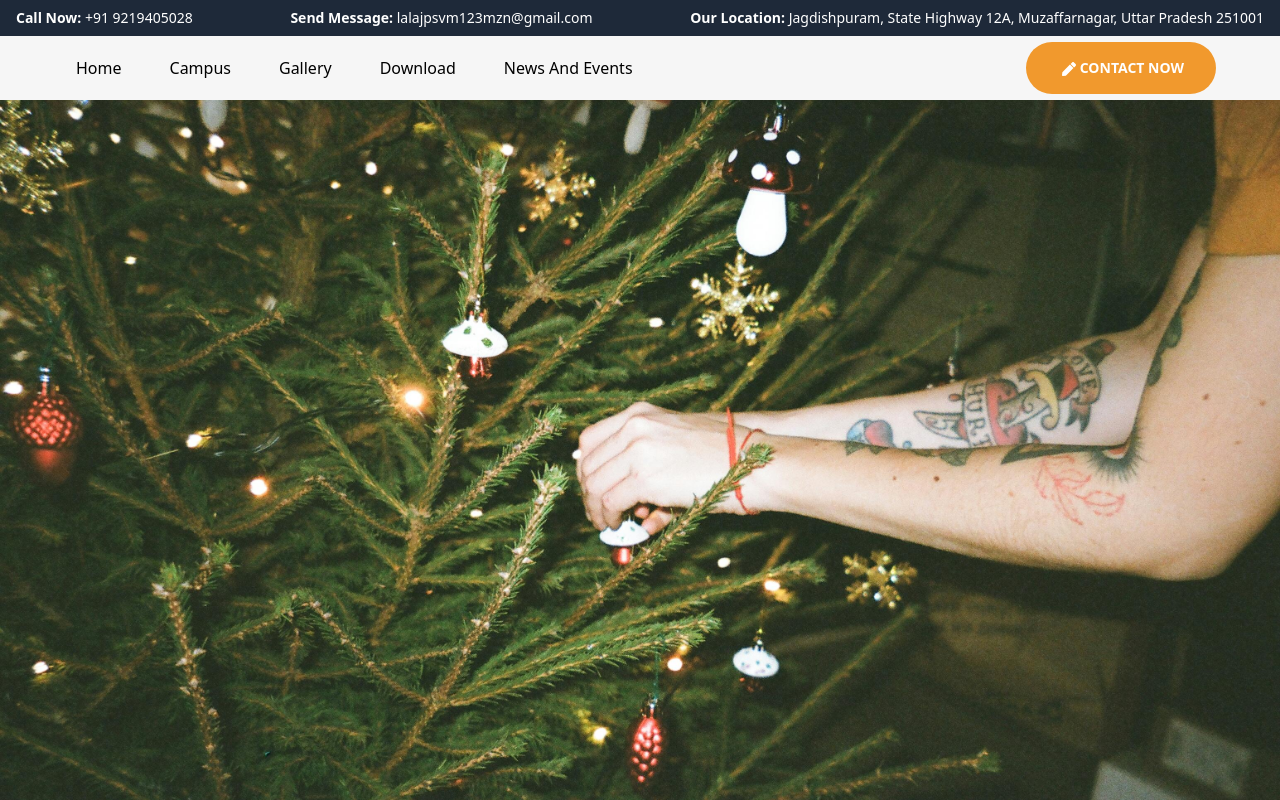
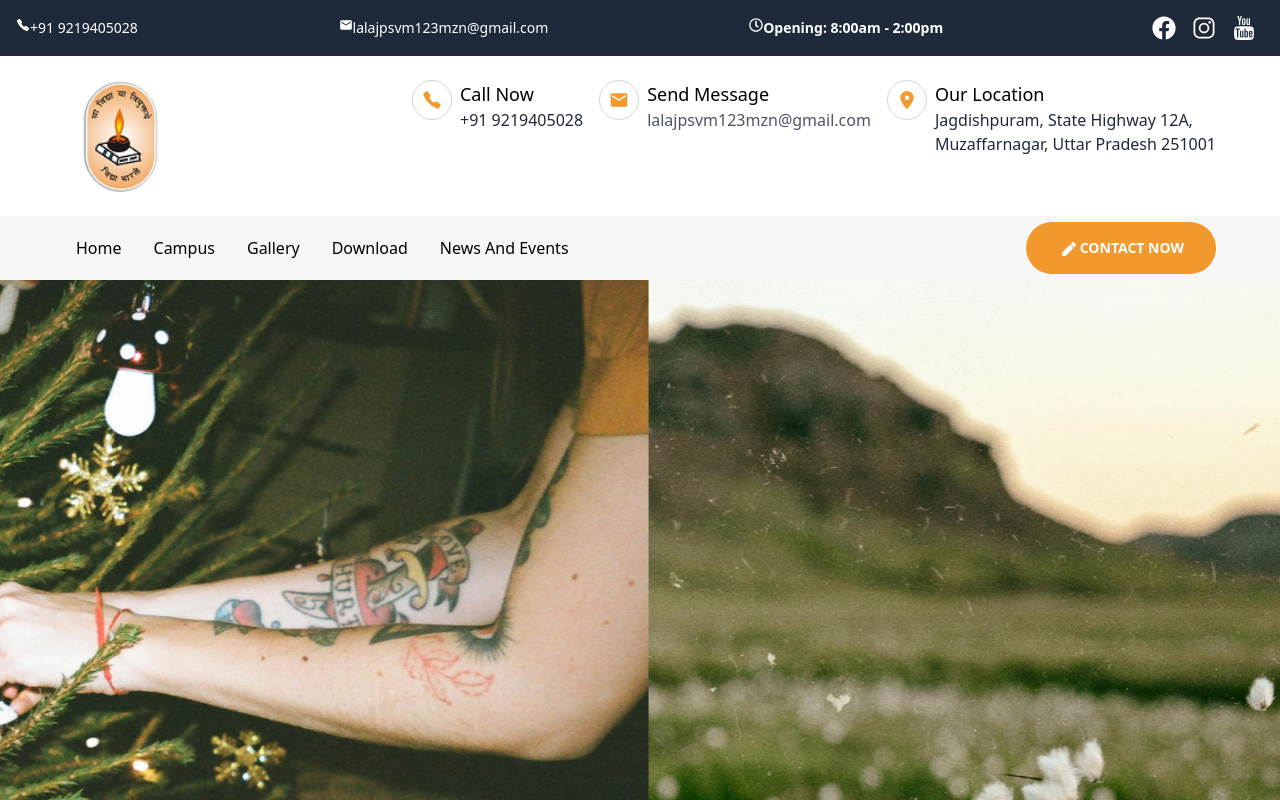
Before and after one commit to ErAniketKumar/shiva-school-project-free, a React (Vite) app: page / in a window 1280 px wide. Shown: the top 800 px of the page. Built offline with nearby package versions, Linux system fonts and the light colour scheme.

Commit message:
front page complete ready

```diff
--- a/src/App.jsx
+++ b/src/App.jsx
@@ -1,12 +1,14 @@
 import React from 'react'
 import Navbar from './components/Navbar'
 import HeroSection from "./components/HeroSection"
+import Footer from "./components/Footer"
 
 const App = () => {
   return (
     <div>
       <Navbar></Navbar>
       <HeroSection></HeroSection>
+      <Footer></Footer>
     </div>
   )
 }
--- /dev/null
+++ b/src/components/ContactInfo.jsx
@@ -0,0 +1,102 @@
+import React from "react";
+import { FaLocationDot } from "react-icons/fa6";
+import { MdEmail } from "react-icons/md";
+import { IoCallSharp } from "react-icons/io5";
+
+const ContactInfo = () => {
+	return (
+		<div className="mx-[4rem] md:mt-12 my-12">
+			<div className="flex flex-col items-center">
+				<h1 className="text-4xl font-bold mb-2">
+					Contact&nbsp;<span className="text-[#f1992d]">Information</span>
+				</h1>
+				<div className="bg-gray-800 w-24 h-[.1rem] mb-1 ml-8"></div>
+				<div className="bg-gray-800 w-24 h-[.1rem] mb-10 mr-4"></div>
+			</div>
+
+			<div className="grid md:grid-cols-2 gap-6">
+				<div>
+					<iframe
+						src="https://www.google.com/maps/embed?pb=!1m19!1m8!1m3!1d6948.800542991803!2d77.7283251!3d29.44632!3m2!1i1024!2i768!4f13.1!4m8!3e6!4m0!4m5!1s0x390c1ad932120ce9%3A0xb1c481f9f0508e4b!2sLala%20Jagdish%20Prasad%20Saraswati%20Vidya%20Mandir%20CPWH%2BG8G%20Jagdishpuram%20SH%2012A%2C%20Muzaffarnagar%2C%20Uttar%20Pradesh%20251001!3m2!1d29.44632!2d77.72832509999999!5e0!3m2!1sen!2sin!4v1744435417331!5m2!1sen!2sin"
+						width="100%"
+						height="450"
+						style={{ border: 0 }}
+						allowFullScreen=""
+						loading="lazy"
+						referrerPolicy="no-referrer-when-downgrade"
+					></iframe>
+				</div>
+				{/* You can add contact details or a form here later */}
+				<div className="flex flex-col gap-4">
+					<input
+						className="outline-none p-2 border"
+						type="text"
+						placeholder="Enter Name"
+					/>
+					<input
+						className="outline-none p-2 border"
+						type="text"
+						placeholder="Email Address"
+					/>
+					<input
+						className="outline-none p-2 border"
+						type="text"
+						placeholder="Website"
+					/>
+					<textarea
+						rows="8"
+						className="outline-none p-2 border"
+						name=""
+						id=""
+						placeholder="Comment"
+					></textarea>
+					<div>
+						<button className="bg-[#f1992d] text-white hover:bg-black py-3 px-6">
+							POST COMMENT
+						</button>
+					</div>
+				</div>
+			</div>
+
+			<div className="grid md:grid-cols-3 hide gap-6 mt-20">
+				<div className="flex gap-6">
+					<div className="rounded-full text-gray-300 w-16 h-16 border flex justify-center items-center flex-shrink-0">
+						<FaLocationDot className="text-lg text-[#f1992d]" />
+					</div>
+					<div>
+						<h4 className="text-xl font-medium">Location</h4>
+						<h5 className="text-gray-600 text-lg font-medium">
+							Lala Jagdish Prasad Saraswati Vidya Mandir
+						</h5>
+						<p className="text-gray-800">
+							Jagdishpuram,State Highway 12A, Muzaffarnagar,Uttar Pradesh 251001
+						</p>
+					</div>
+				</div>
+				<div className="flex gap-6">
+					<div className="rounded-full text-gray-300 w-16 h-16 border flex justify-center items-center flex-shrink-0">
+						<MdEmail className="text-2xl text-[#f1992d]" />
+					</div>
+					<div>
+						<h4 className="text-xl font-medium">Email Address</h4>{" "}
+						<h5 className="text-gray-600 text-lg font-medium">
+							lalajpsvm123mzn@gmail.com
+						</h5>
+					</div>
+				</div>
+				<div className="flex gap-6">
+					<div className="rounded-full text-gray-300 w-16 h-16 border flex justify-center items-center flex-shrink-0">
+						<IoCallSharp className="text-2xl text-[#f1992d]" />
+					</div>
+					<div>
+						<p className="text-lg text-gray-800">+91 9219405028,</p>
+						<p className="text-lg text-gray-800">+91 9411670674, </p>
+						<p className="text-lg text-gray-800">+91 9837643451</p>
+					</div>
+				</div>
+			</div>
+		</div>
+	);
+};
+
+export default ContactInfo;
--- /dev/null
+++ b/src/components/Footer.jsx
@@ -0,0 +1,73 @@
+import React from "react";
+import { Link } from "react-router-dom";
+import { FaPhoneAlt, FaEnvelope } from "react-icons/fa";
+import { FaFacebook } from "react-icons/fa";
+import { IoLogoInstagram } from "react-icons/io5";
+import { TfiYoutube } from "react-icons/tfi";
+
+const Footer = () => {
+	return (
+		<div
+			className="relative text-white py-10 px-6 md:px-16 bg-cover bg-center bg-no-repeat p-10"
+			style={{
+				backgroundImage: "url('/Images/schoolBuilding.jpg')",
+				backgroundAttachment: "fixed",
+			}}
+		>
+			{/* background black trans */}
+			<div className="absolute inset-0 bg-black opacity-90 z-0"></div>
+
+			<div className="relative z-10 grid md:grid-cols-2 gap-10 items-center">
+				{/* Left Section */}
+				<div className="space-y-4">
+					<img
+						src="/Images/logo.png"
+						alt="Logo"
+						className="w-28 h-28 object-contain"
+					/>
+					<p className="flex items-center">
+						<FaPhoneAlt className="text-[#f1992d] mr-2" />
+						Phone: +91 9219405028, +91 9411670674, +91 9837643451
+					</p>
+					<p className="flex items-center">
+						<FaEnvelope className="text-[#f1992d] mr-2" />
+						Email: lalajpsvm123mzn@gmail.com
+					</p>
+				</div>
+
+				{/* Right Section */}
+				<div>
+					<h2 className="text-2xl font-semibold mb-2">Useful Links</h2>
+					<div className="w-14 h-[2px] bg-[#f1992d] mb-4" />
+					<ul className="space-y-2 text-lg">
+						<li className="hover:underline cursor-pointer">› Home</li>
+						<li className="hover:underline cursor-pointer">› Campus</li>
+						<li className="hover:underline cursor-pointer">› Gallery</li>
+						<li className="hover:underline cursor-pointer">› Download</li>
+						<li className="hover:underline cursor-pointer">› News</li>
+					</ul>
+				</div>
+			</div>
+			<hr className="h-[.1rem] bg-white" />
+			{/* social media icon */}
+			<div className="z-11 relative flex flex-col items-center">
+				<div className="flex gap-4 p-2 text-2xl">
+					<Link className="hover:bg-white hover:text-[#f1992d] rounded-full p-2" to="">
+						<FaFacebook />
+					</Link>
+					<Link className="hover:bg-white hover:text-[#f1992d] rounded-full p-2" to="">
+						<IoLogoInstagram />
+					</Link>
+					<Link className="hover:bg-white hover:text-[#f1992d] rounded-full p-2" to="https://www.youtube.com/channel/UCChwAKlyOKYnjL4xNOJn6Iw" target="blank">
+						<TfiYoutube />
+					</Link>
+				</div>
+				<div>
+					<h3>Designed & Developed By <Link to="https://eraniket.netlify.app" target="blank" className="text-[#f1992d] font-semibold">Er. Aniket</Link> </h3>
+				</div>
+			</div>
+		</div>
+	);
+};
+
+export default Footer;
--- a/src/components/HeroSection.jsx
+++ b/src/components/HeroSection.jsx
@@ -2,9 +2,10 @@ import React from "react";
 import Slider from "react-slick";
 import "slick-carousel/slick/slick.css";
 import "slick-carousel/slick/slick-theme.css";
-import "./slider.css"; // Optional: for custom styles
+import "./slider.css";
 import OurManagement from "./OurManagement";
 import OurGallery from "./OurGallery";
+import ContactInfo from "./ContactInfo";
 
 const images = ["/Images/one.jpg", "/Images/two.jpg", "/Images/three.jpg"];
 
@@ -100,7 +101,6 @@ function SimpleSlider() {
 
 			<div className="library-fixed-image h-screen md:mt-12 mt-5">
 				<div className="grid grid-cols-2 h-full w-full">
-					{/* Left side (image can be empty or hold something) */}
 					<div></div>
 
 					{/* Right side content with hidden scrollbar */}
@@ -131,7 +131,7 @@ function SimpleSlider() {
 
 			<OurManagement></OurManagement>
 			<OurGallery></OurGallery>
-
+			<ContactInfo></ContactInfo>
 		</div>
 	);
 }
--- a/src/components/Navbar.jsx
+++ b/src/components/Navbar.jsx
@@ -1,9 +1,14 @@
 import React, { useState, useEffect } from "react";
 import { Menu } from "lucide-react";
-import { NavLink } from "react-router-dom";
+import { NavLink, Link } from "react-router-dom";
 import { FaPen } from "react-icons/fa";
-
-
+import { FaLocationDot } from "react-icons/fa6";
+import { MdEmail } from "react-icons/md";
+import { IoCallSharp } from "react-icons/io5";
+import { FaRegClock } from "react-icons/fa";
+import { FaFacebook } from "react-icons/fa";
+import { IoLogoInstagram } from "react-icons/io5";
+import { TfiYoutube } from "react-icons/tfi";
 
 const Navbar = () => {
 	const [isScrolled, setIsScrolled] = useState(false);
@@ -19,23 +24,104 @@ const Navbar = () => {
 
 	return (
 		<div>
-			{/* Top Section */}
+			{/* Top first Navbar */}
 			<div
 				className={`bg-gray-800 text-white text-sm transition-all duration-300 ${
 					isScrolled ? "hidden" : "block"
 				} md:block`}
 			>
 				<div className="max-w-7xl mx-auto flex flex-col md:flex-row justify-between items-center px-4 py-2">
-					<div className="mb-2 md:mb-0">
-						<span className="font-semibold">Call Now:</span> +91 9219405028
+					<div className="mb-2 md:mb-0 flex ">
+						<span className="font-semibold">
+							<IoCallSharp />
+						</span>{" "}
+						+91 9219405028
 					</div>
-					<div className="mb-2 md:mb-0">
-						<span className="font-semibold">Send Message:</span>{" "}
+					<div className="mb-2 md:mb-0 flex ">
+						<span className="font-semibold">
+							<MdEmail />
+						</span>{" "}
 						lalajpsvm123mzn@gmail.com
 					</div>
-					<div>
-						<span className="font-semibold">Our Location:</span> Jagdishpuram,
-						State Highway 12A, Muzaffarnagar, Uttar Pradesh 251001
+					<div className=" flex ">
+						<FaRegClock />
+
+						<span className="font-semibold">Opening: 8:00am - 2:00pm</span>
+					</div>
+					{/* navigation top social media icons */}
+
+					<div className="flex text-2xl">
+						<Link
+							className="hover:bg-white hover:text-[#f1992d] rounded-full p-2"
+							to=""
+						>
+							<FaFacebook />
+						</Link>
+						<Link
+							className="hover:bg-white hover:text-[#f1992d] rounded-full p-2"
+							to=""
+						>
+							<IoLogoInstagram />
+						</Link>
+						<Link
+							className="hover:bg-white hover:text-[#f1992d] rounded-full p-2"
+							to="https://www.youtube.com/channel/UCChwAKlyOKYnjL4xNOJn6Iw"
+							target="blank"
+						>
+							<TfiYoutube />
+						</Link>
+					</div>
+				</div>
+			</div>
+
+			{/* second logo wala navbar */}
+
+			<div className="flex justify-between mx-[4rem] py-6">
+				<div>
+					<img
+						src="/Images/logo.png"
+						alt="Logo"
+						className="w-28 h-28 object-contain"
+					/>
+				</div>
+
+				{/* Contact Section: hide mobile screen or md */}
+				<div className="hidden md:flex justify-end gap-4">
+					{/* Phone */}
+					<div className="flex gap-2">
+						<div className="rounded-full text-gray-300 w-10 h-10 border flex justify-center items-center">
+							<IoCallSharp className="text-xl text-[#f1992d]" />
+						</div>
+						<div>
+							<h4 className="text-lg font-medium">Call Now</h4>
+							<p className="text-gray-800">+91 9219405028</p>
+						</div>
+					</div>
+
+					{/* Email */}
+					<div className="flex gap-2">
+						<div className="rounded-full text-gray-300 w-10 h-10 border flex justify-center items-center">
+							<MdEmail className="text-xl text-[#f1992d]" />
+						</div>
+						<div>
+							<h4 className="text-lg font-medium">Send Message</h4>
+							<h5 className="text-gray-600">lalajpsvm123mzn@gmail.com</h5>
+						</div>
+					</div>
+
+					{/* Location */}
+					<div className="flex gap-2">
+						<div className="rounded-full text-gray-300 w-10 h-10 border flex justify-center items-center flex-shrink-0">
+							<FaLocationDot className="text-lg text-[#f1992d]" />
+						</div>
+						<div>
+							<h4 className="text-lg font-medium">Our Location</h4>
+							<p className="text-gray-800">
+								Jagdishpuram, State Highway 12A,
+								<br />
+								Muzaffarnagar, Uttar Pradesh 251001
+							</p>
+						</div>
 					</div>
 				</div>
 			</div>
@@ -48,8 +134,11 @@ const Navbar = () => {
 			>
 				<div className="max-w-7xl mx-[4rem] flex justify-between items-center h-16">
 					{/* Desktop Menu */}
-					<div className="hidden md:flex gap-6 h-16">
-						<NavLink to="/" className="hover:bg-[#f1992d] hover:text-white pt-5 px-3">
+					<div className="hidden md:flex gap-2 h-16">
+						<NavLink
+							to="/"
+							className="hover:bg-[#f1992d] hover:text-white pt-5 px-3"
+						>
 							Home
 						</NavLink>
 						<NavLink
@@ -79,8 +168,11 @@ const Navbar = () => {
 					</div>
 
 					<div className="text-xl font-bold">
-                        <button  className="flex bg-[#f1992d] px-8 py-4 rounded-full text-white hover:bg-white hover:text-black text-sm"> <FaPen className="mt-1 mx-1" /> CONTACT NOW</button>
-                    </div>
+						<button className="flex bg-[#f1992d] px-8 py-4 rounded-full text-white hover:bg-white hover:text-black text-sm">
+							{" "}
+							<FaPen className="mt-1 mx-1" /> CONTACT NOW
+						</button>
+					</div>
 
 					{/* Mobile Menu Icon */}
 					<div className="md:hidden">
```
Also changed, not shown: public/Images/logo.png (added), 1 other file (tests, documents, lock files or other folders).
